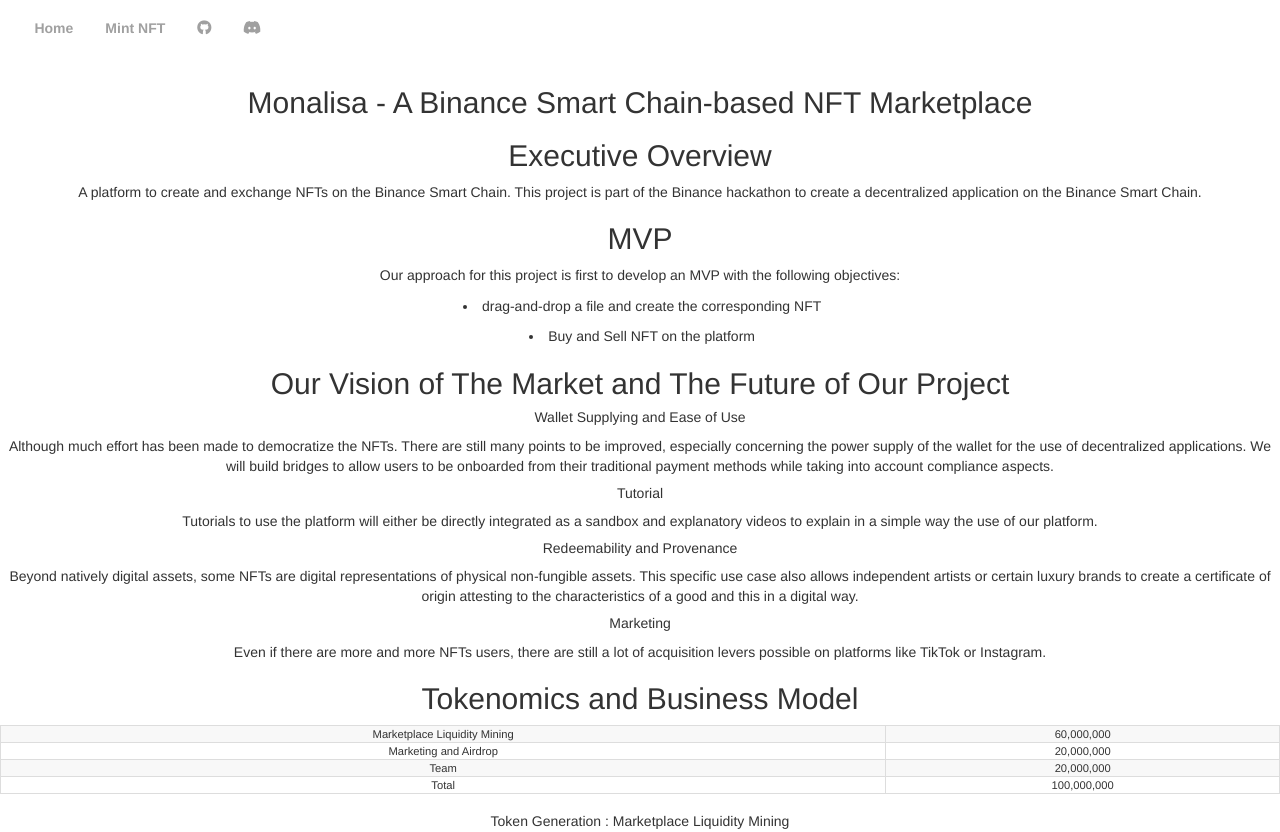
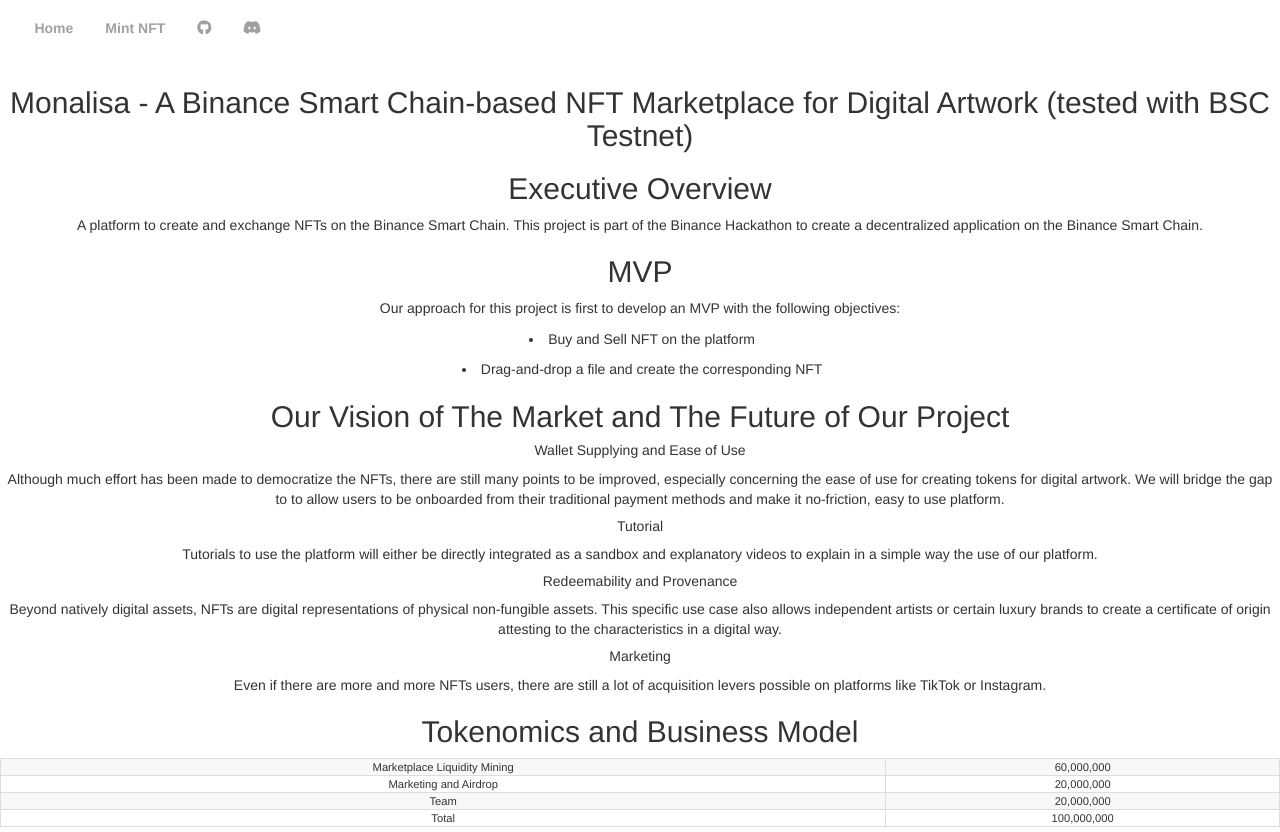
Before and after one commit to bschackathon/digi_market, a website with bundled scripts: page src/about.html in a window 1280 px wide. Shown: the top 832 px of the page. Built offline with nearby package versions, Linux system fonts and the light colour scheme; files whose address does not match are found by name; a web font is replaced by a local one.

Commit message:
MAde final changes for frontend for Hackathon

```diff
--- a/src/about.html
+++ b/src/about.html
@@ -38,7 +38,7 @@
           </nav>
         </div>
         <h2 className="page-head-title">
-          Monalisa - A Binance Smart Chain-based NFT Marketplace
+          Monalisa - A Binance Smart Chain-based NFT Marketplace for Digital Artwork (tested with BSC Testnet)
         </h2>
       </header>
   </head>
@@ -49,7 +49,7 @@
     <div class="text-center">
         <p>
             A platform to create and exchange NFTs on the Binance Smart Chain.
-            This project is part of the Binance hackathon to create a decentralized application on the Binance Smart Chain.
+            This project is part of the Binance Hackathon to create a decentralized application on the Binance Smart Chain.
         </p>
     <h2>
         MVP
@@ -57,10 +57,10 @@
         <p>
             Our approach for this project is first to develop an MVP with the following objectives:
             <li>
-                drag-and-drop a file and create the corresponding NFT
+              Buy and Sell NFT on the platform
             </li>
             <li>
-                Buy and Sell NFT on the platform
+              Drag-and-drop a file and create the corresponding NFT
             </li>
         </p>
     <h2>
@@ -70,11 +70,9 @@
         Wallet Supplying and Ease of Use
     </h5>
     <p>
-        Although much effort has been made to democratize the NFTs. There are still many points to be
-        improved, especially concerning the power supply of the wallet for the use of decentralized
-        applications.
-        We will build bridges to allow users to be onboarded from their traditional payment methods while
-        taking into account compliance aspects.
+        Although much effort has been made to democratize the NFTs, there are still many points to be
+        improved, especially concerning the ease of use for creating tokens for digital artwork.
+        We will bridge the gap to to allow users to be onboarded from their traditional payment methods and make it no-friction, easy to use platform.
     </p>
     <h5>
         Tutorial
@@ -87,10 +85,10 @@
         Redeemability and Provenance
     </h5>
     <p>
-        Beyond natively digital assets, some NFTs are digital representations of physical non-fungible
+        Beyond natively digital assets, NFTs are digital representations of physical non-fungible
         assets.
         This specific use case also allows independent artists or certain luxury brands to create a certificate
-        of origin attesting to the characteristics of a good and this in a digital way.
+        of origin attesting to the characteristics in a digital way.
     </p>
     <h5>
         Marketing
```
Also changed, not shown: src/index.html (+4 -4 lines), src/mintnft.html (+1 -1 lines).
